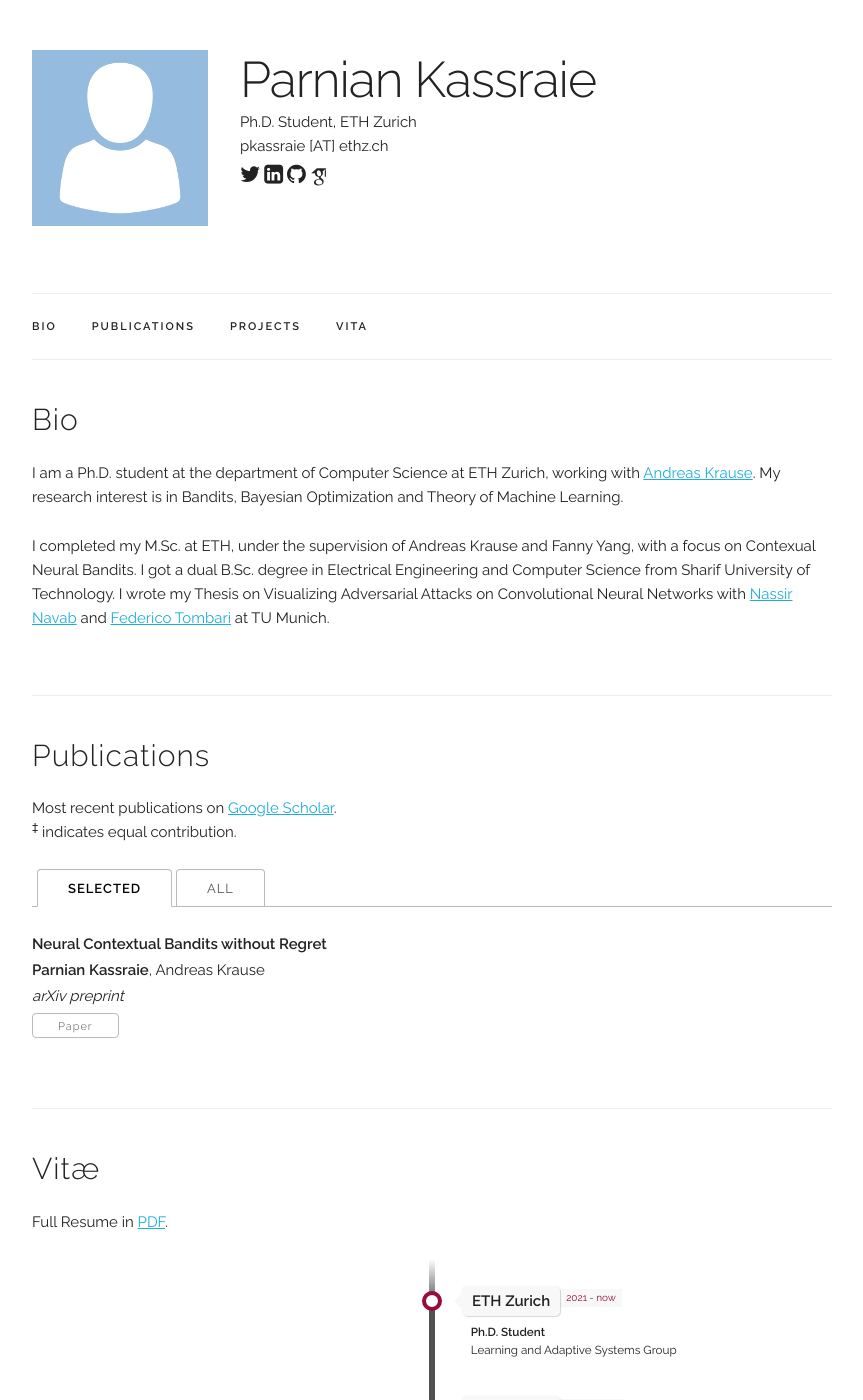
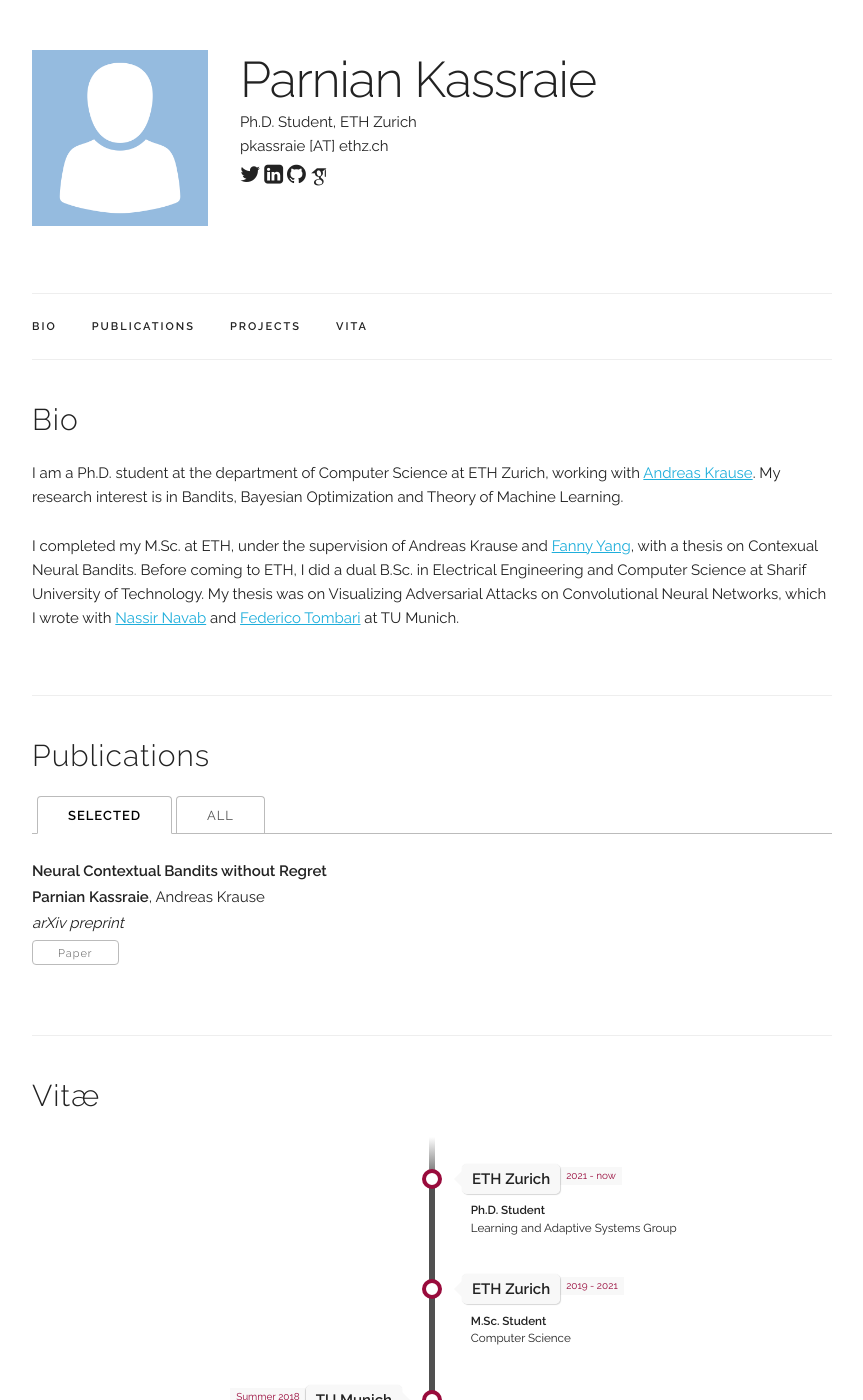
Before and after one commit to pkassraie/pkassraie.github.io, a Jekyll site: the page built from index.html, in a window 1280 px wide and 1400 px high. Shown: the whole window, without its empty margins (208-1071 px from the left). Built offline with Jekyll 4.4.1, drawn with Linux system fonts in a browser that asks for light colours; some web fonts are replaced.

Commit message:
even more updates

```diff
--- a/index.html
+++ b/index.html
@@ -11,8 +11,8 @@ title: Home
   </p>
 
   <p>
-  I completed my M.Sc. at ETH, under the supervision of Andreas Krause and Fanny Yang, with a focus on Contexual Neural Bandits.
-  I got a dual B.Sc. degree in Electrical Engineering and Computer Science from Sharif University of Technology. I wrote my Thesis on Visualizing Adversarial Attacks on Convolutional Neural Networks with <a href="http://campar.in.tum.de/Main/NassirNavabCv" target="_blank">Nassir Navab</a> and <a href="https://research.google/people/FedericoTombari/" target="_blank">Federico Tombari</a> at TU Munich.
+  I completed my M.Sc. at ETH, under the supervision of Andreas Krause and <a href="http://fanny-yang.de/" target="_blank">Fanny Yang</a>, with a thesis on Contexual Neural Bandits.
+  Before coming to ETH, I did a dual B.Sc. in Electrical Engineering and Computer Science at Sharif University of Technology. My thesis was on Visualizing Adversarial Attacks on Convolutional Neural Networks, which I wrote with <a href="http://campar.in.tum.de/Main/NassirNavabCv" target="_blank">Nassir Navab</a> and <a href="https://research.google/people/FedericoTombari/" target="_blank">Federico Tombari</a> at TU Munich.
   </p>
 </div>
 
@@ -21,9 +21,9 @@ title: Home
 <div class="docs-section" id="publications">
   <h4>Publications</h4>
 
-  <p>Most recent publications on <a href="{{ site.data.main_info.google_scholar }}" target="_blank">Google Scholar</a>.<br/>
-  <sup>‡</sup> indicates equal contribution.
-  </p>
+  <!-- <p>Most recent publications on <a href="{{ site.data.main_info.google_scholar }}" target="_blank">Google Scholar</a>.<br/> -->
+  <!-- <sup>‡</sup> indicates equal contribution. -->
+  <!-- </p> -->
 
   <ul class="tab-nav">
     <li><div class="button active" data-ref="#papers-selected">Selected</div></li>
@@ -180,7 +180,7 @@ title: Home
 <div class="docs-section" id="resume">
   <h4>Vitæ</h4>
 
-  <p>Full Resume in <a href={{ "/assets/cv/cv_web.pdf" | prepend: site.baseurl }} target="_blank">PDF</a>.</p>
+  <!-- <p>Full Resume in <a href={{ "/assets/cv/cv_web.pdf" | prepend: site.baseurl }} target="_blank">PDF</a>.</p> -->
 
   <!-- The Timeline -->
   <ul class="timeline">
```
Also changed, not shown: libs/icon.png.
